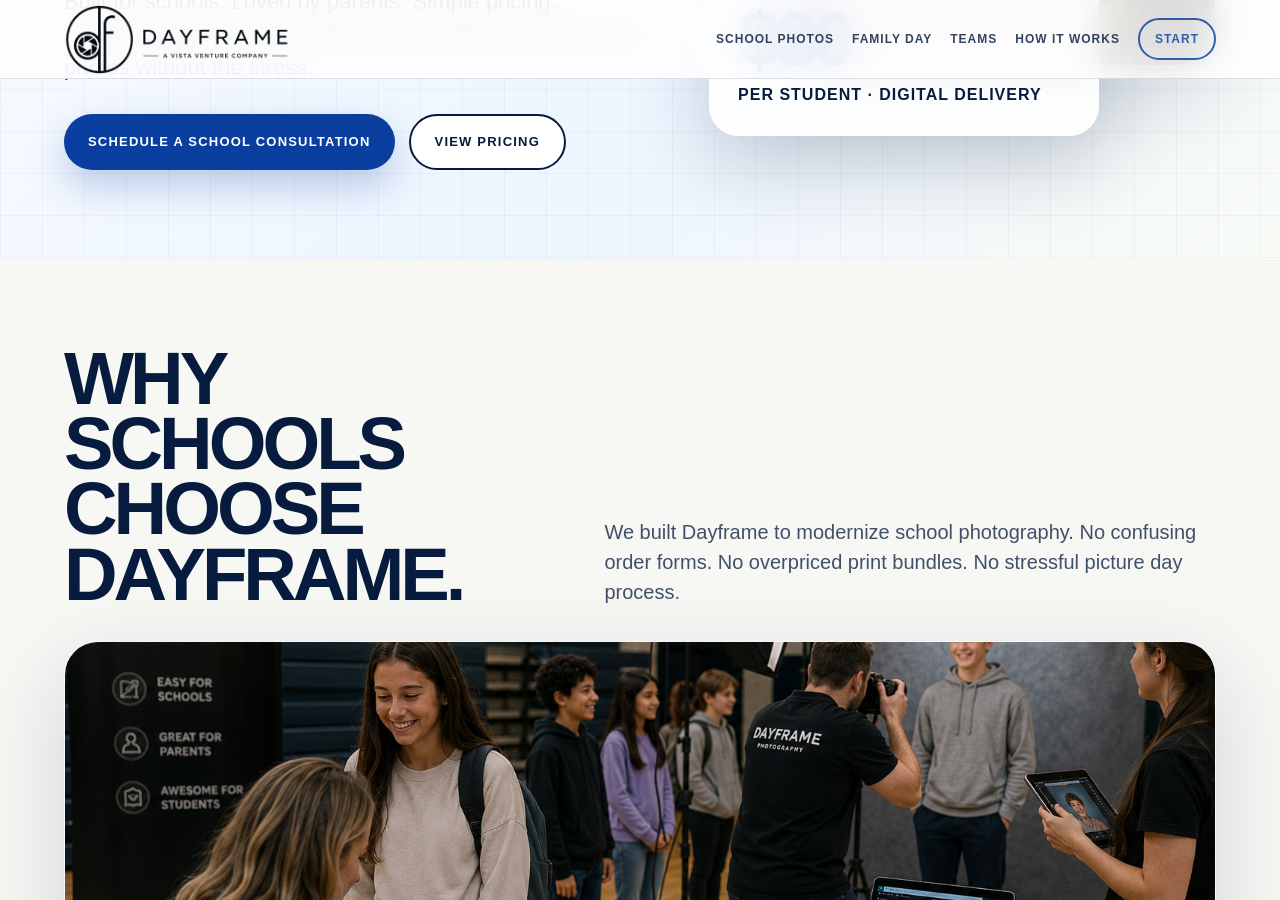
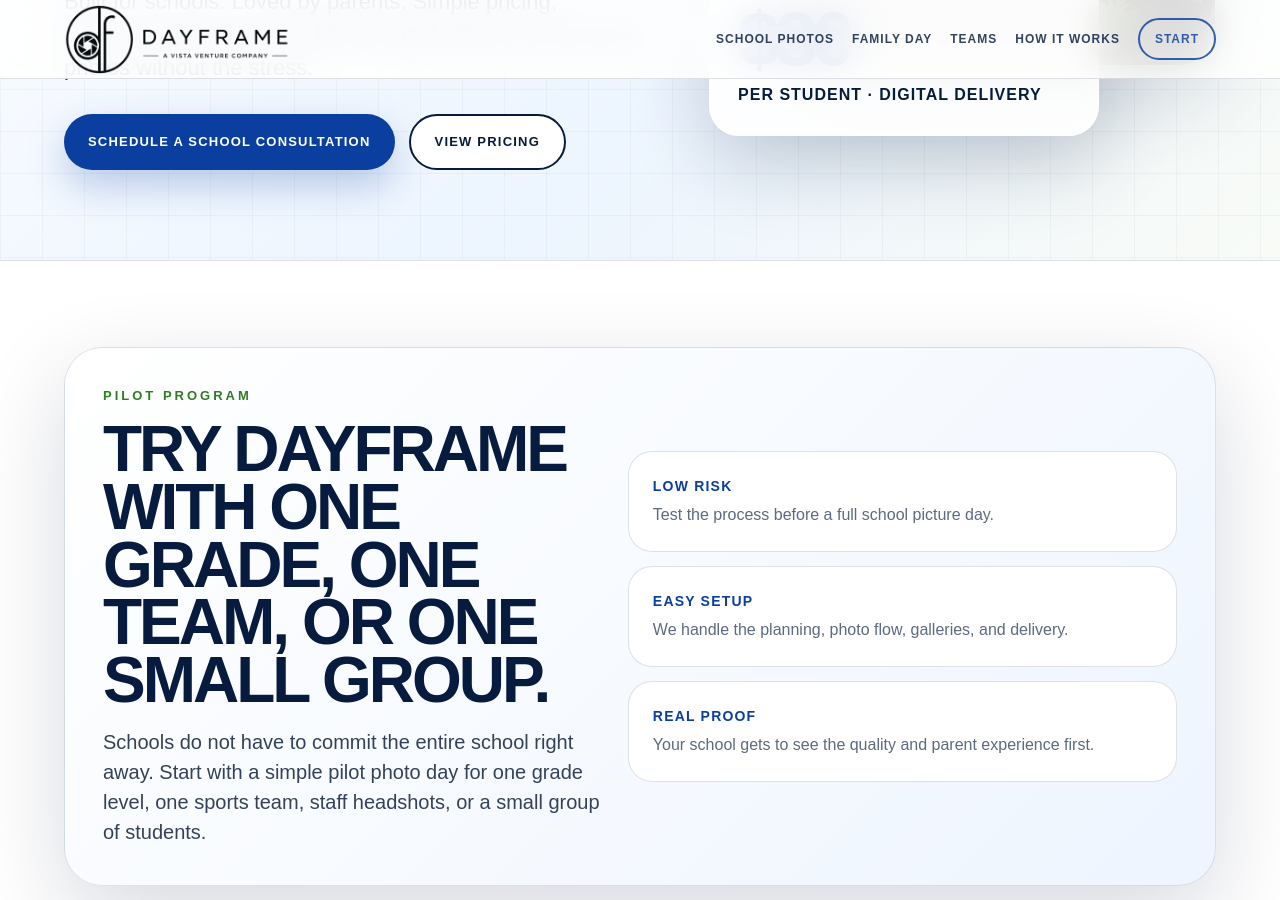
Before and after one commit to RyanGivans/vistaventureco, a Jekyll site: the page dayframe/index.html, which Jekyll copies as it is, in a window 1280 px wide and 900 px high, scrolled down 667 px. Built offline with Jekyll 4.4.1, drawn with Linux system fonts in a browser that asks for light colours.

Commit message:
Update index.html

```diff
--- a/dayframe/index.html
+++ b/dayframe/index.html
@@ -951,6 +951,69 @@
   background:#061b3d;
 }
 
+.pilot-offer {
+  background:#ffffff;
+  border-top:1px solid var(--line);
+  border-bottom:1px solid var(--line);
+}
+
+.pilot-box {
+  display:grid;
+  grid-template-columns:.95fr 1.05fr;
+  gap:28px;
+  align-items:center;
+  background:linear-gradient(135deg, #ffffff, #eef5ff);
+  border:1px solid var(--line);
+  border-radius:38px;
+  padding:38px;
+  box-shadow:var(--shadow);
+}
+
+.pilot-box h2 {
+  color:var(--navy);
+  font-size:clamp(36px,5vw,68px);
+  line-height:.9;
+  letter-spacing:-3px;
+  text-transform:uppercase;
+  margin-bottom:18px;
+}
+
+.pilot-box p {
+  color:#344259;
+  font-size:20px;
+}
+
+.pilot-points {
+  display:grid;
+  gap:14px;
+}
+
+.pilot-points div {
+  background:white;
+  border:1px solid var(--line);
+  border-radius:24px;
+  padding:24px;
+}
+
+.pilot-points strong {
+  display:block;
+  color:var(--blue);
+  font-size:14px;
+  letter-spacing:1.2px;
+  text-transform:uppercase;
+  margin-bottom:6px;
+}
+
+.pilot-points span {
+  color:var(--muted);
+}
+
+@media (max-width:980px) {
+  .pilot-box {
+    grid-template-columns:1fr;
+  }
+}
+
   </style>
 </head>
 
@@ -1010,6 +1073,38 @@
       </div>
     </div>
   </header>
+
+    <section class="pilot-offer">
+    <div class="wrap">
+      <div class="pilot-box">
+        <div>
+          <div class="eyebrow">Pilot Program</div>
+          <h2>Try Dayframe with one grade, one team, or one small group.</h2>
+          <p>
+            Schools do not have to commit the entire school right away. Start with a simple pilot photo day
+            for one grade level, one sports team, staff headshots, or a small group of students.
+          </p>
+        </div>
+
+        <div class="pilot-points">
+          <div>
+            <strong>Low Risk</strong>
+            <span>Test the process before a full school picture day.</span>
+          </div>
+
+          <div>
+            <strong>Easy Setup</strong>
+            <span>We handle the planning, photo flow, galleries, and delivery.</span>
+          </div>
+
+          <div>
+            <strong>Real Proof</strong>
+            <span>Your school gets to see the quality and parent experience first.</span>
+          </div>
+        </div>
+      </div>
+    </div>
+  </section>
 
   <!-- SECTION PHOTO: ./assets/setup-checkin.jpg -->
   <section>
@@ -1507,10 +1602,11 @@
     </div>
 
     <form class="school-form"
-          action="https://formspree.io/f/YOUR_FORM_ID"
+                action="https://formspree.io/f/xwvykbeg"
           method="POST">
 
       <input type="hidden" name="source" value="Dayframe page">
+      <input type="hidden" name="service" value="Dayframe">
 
       <div class="form-grid">
 
```
